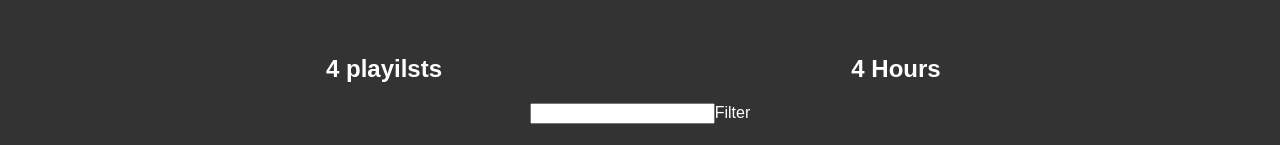
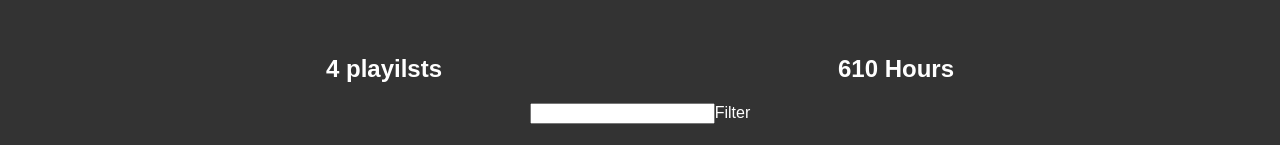
Before and after one commit to diegaco/better-playslists, a React (Create React App) app: page / in a window 1280 px wide. Shown: the part 149-294 px from the top of the page. Built offline with nearby package versions, Linux system fonts and the light colour scheme.

Commit message:
added fake server data to title and aggregate counters

```diff
--- a/src/App.js
+++ b/src/App.js
@@ -11,19 +11,35 @@ const fakeServerData = {
     playlists: [
       {
         name: "Top 50 Uruguay",
-        songs: ["Vaina Loca", "Cuando Te Besé", "No Es Justo"]
+        songs: [
+          { name: "Vaina Loca", duration: 1345 },
+          { name: "Cuando Te Besé", duration: 2345 },
+          { name: "No Es Justo", duration: 3456 }
+        ]
       },
       {
         name: "Rock Nacional Argentino",
-        songs: ["Juguetes Perdidos", "Mirenla", "Persiana Americana"]
+        songs: [
+          { name: "Juguetes Perdidos", duration: 2534 },
+          { name: "Mirenla", duration: 4025 },
+          { name: "Persiana Americana", duration: 1967 }
+        ]
       },
       {
         name: "Cumbia Cheta",
-        songs: ["Se Canso y Bailó", "Sin Pijama", "Me Niego"]
+        songs: [
+          { name: "Se Canso y Bailó", duration: 3736 },
+          { name: "Sin Pijama", duration: 3626 },
+          { name: "Me Niego", duration: 4838 }
+        ]
       },
       {
         name: "De Fiesta",
-        songs: ["Mi Cama", "X", "1,2,3"]
+        songs: [
+          { name: "Mi Cama", duration: 3788 },
+          { name: "X", duration: 2535 },
+          { name: "1,2,3", duration: 2443 }
+        ]
       }
     ]
   }
@@ -36,7 +52,7 @@ class PlaylistCounter extends Component {
         className="aggregate"
         style={{ ...defaultStyle, width: "40%", display: "inline-block" }}
       >
-        <h2>{this.props.playlists && this.props.playlists.length} playilsts</h2>
+        <h2>{this.props.playlists.length} playilsts</h2>
       </div>
     );
   }
@@ -44,12 +60,24 @@ class PlaylistCounter extends Component {
 
 class HoursCounter extends Component {
   render() {
+    // we get all the songs in one list
+    // songs is the acumulator starting array
+    const allSongs = this.props.playlists.reduce((songs, eachPlaylist) => {
+      // eachPlaylist is serverData.user.playlist array object item
+      // { name: 'Top 50 Uruguay', songs: [{name: 'Vaina Loca', duration: 1234}]}
+      return songs.concat(eachPlaylist.songs);
+    }, []);
+
+    const totalDuration = allSongs.reduce((sum, song) => {
+      return sum + song.duration;
+    }, 0);
+
     return (
       <div
         className="aggregate"
         style={{ ...defaultStyle, width: "40%", display: "inline-block" }}
       >
-        <h2>{this.props.playlists && this.props.playlists.length} Hours</h2>
+        <h2>{Math.floor(totalDuration / 60)} Hours </h2>
       </div>
     );
   }
```
